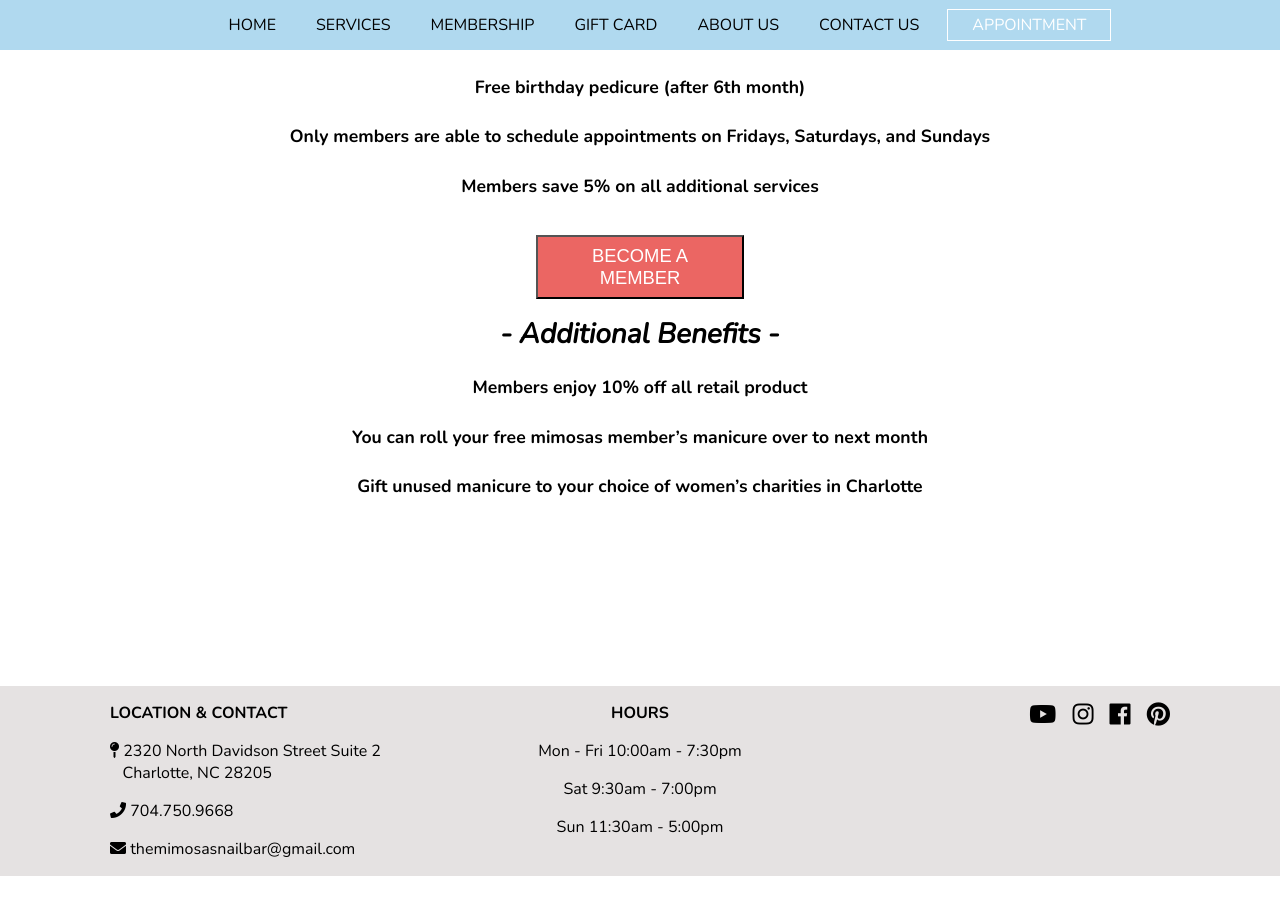
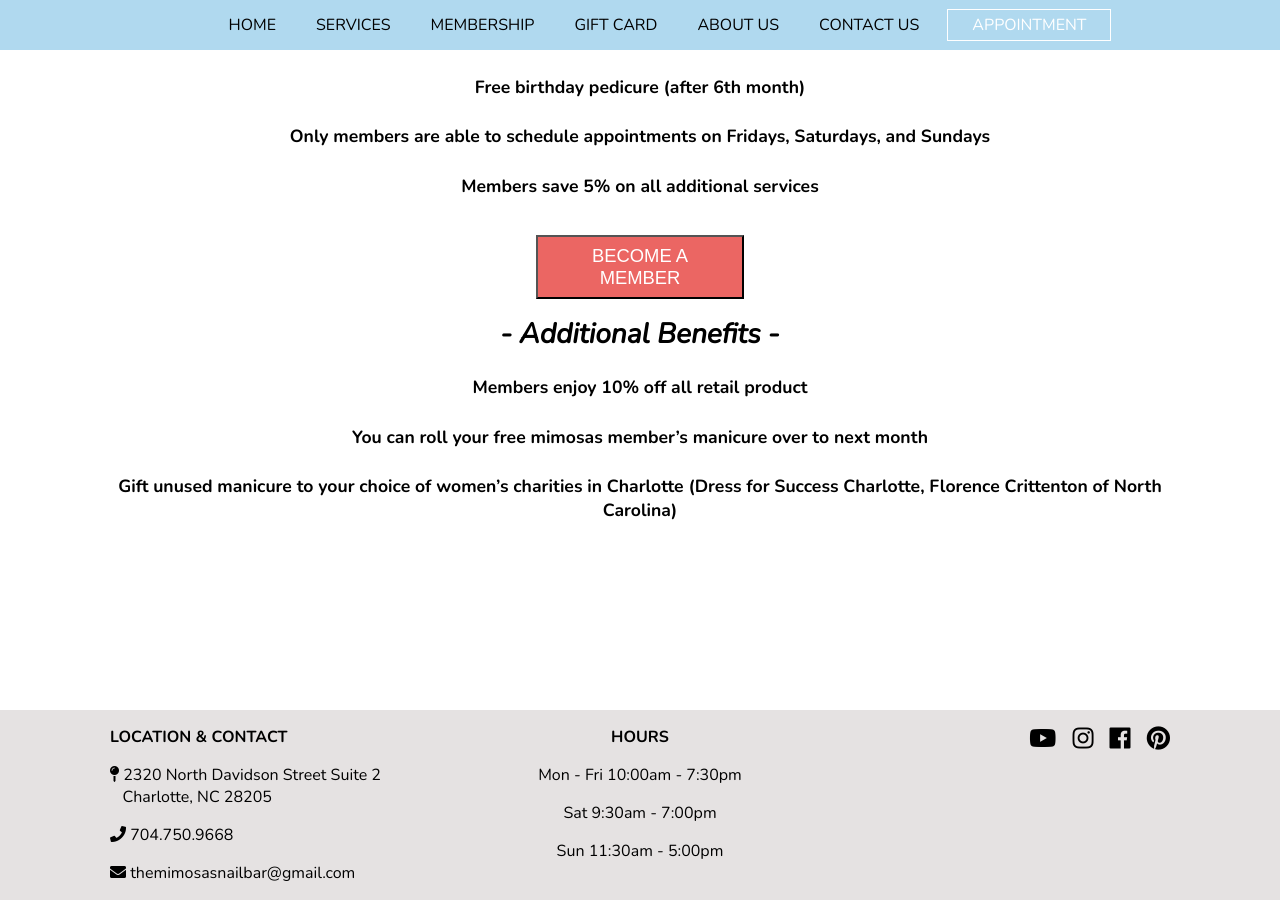
Before and after one commit to mimosasnailbar/mimosas, a Jekyll site: the page built from membership.html, in a window 1280 px wide and 900 px high, scrolled down 1341 px. Built offline with Jekyll 4.4.1, drawn with Linux system fonts in a browser that asks for light colours; nearby versions of some CDN libraries; before the commit the page ends 2217 px from its top, so only the background shows below that.

Commit message:
Updated 'membership.html' via CloudCannon

```diff
--- a/membership.html
+++ b/membership.html
@@ -35,7 +35,7 @@
 		</p>
 		<p class="editable">You can roll your free mimosas member’s manicure over to next month</p>
 		<p class="editable">
-			Gift unused manicure to your choice of women’s charities in Charlotte
+			Gift unused manicure to your choice of women’s charities in Charlotte (Dress for Success Charlotte, Florence Crittenton of North Carolina)
 		</p>
 		<p class="editable">
 
```
